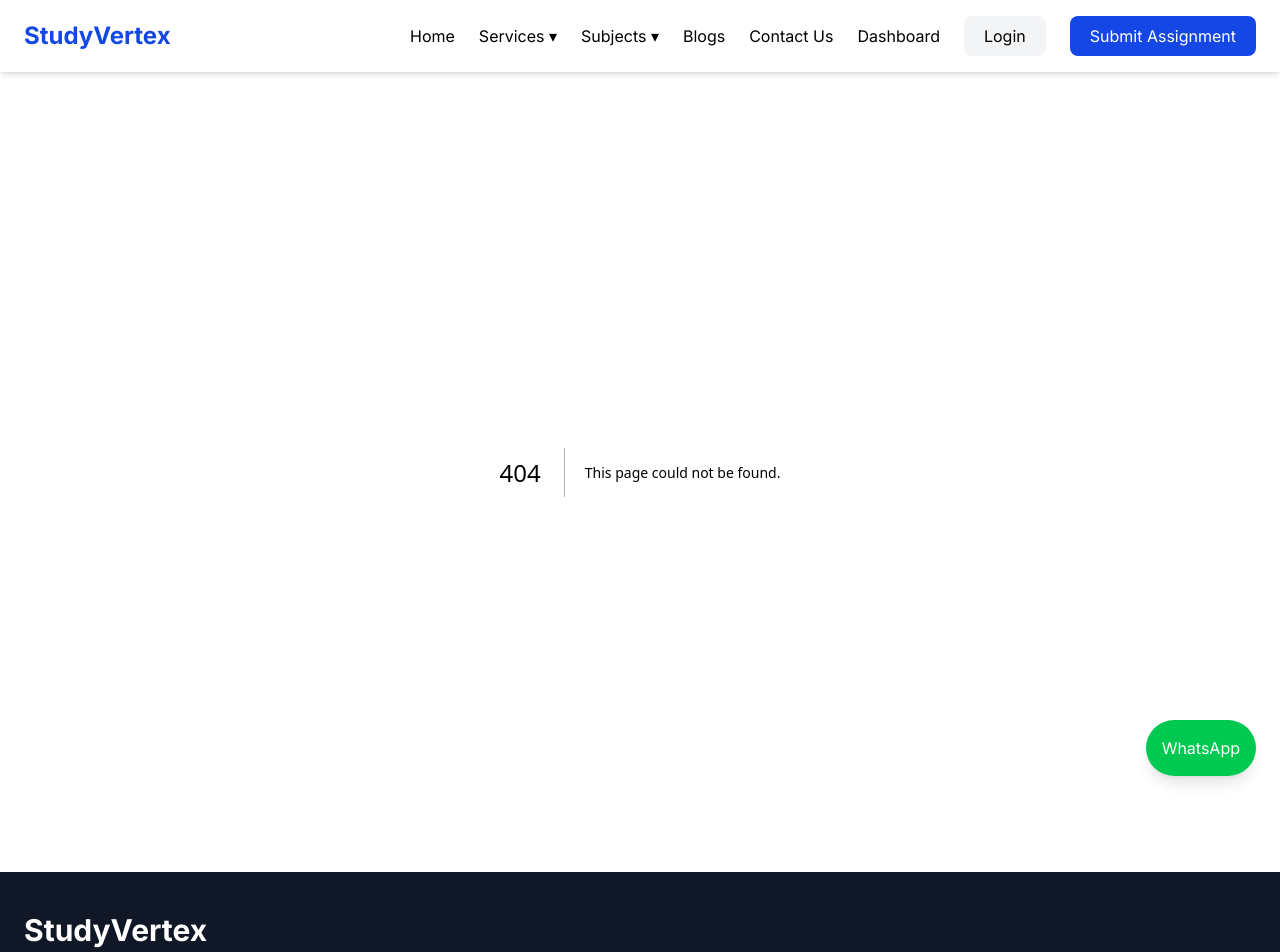
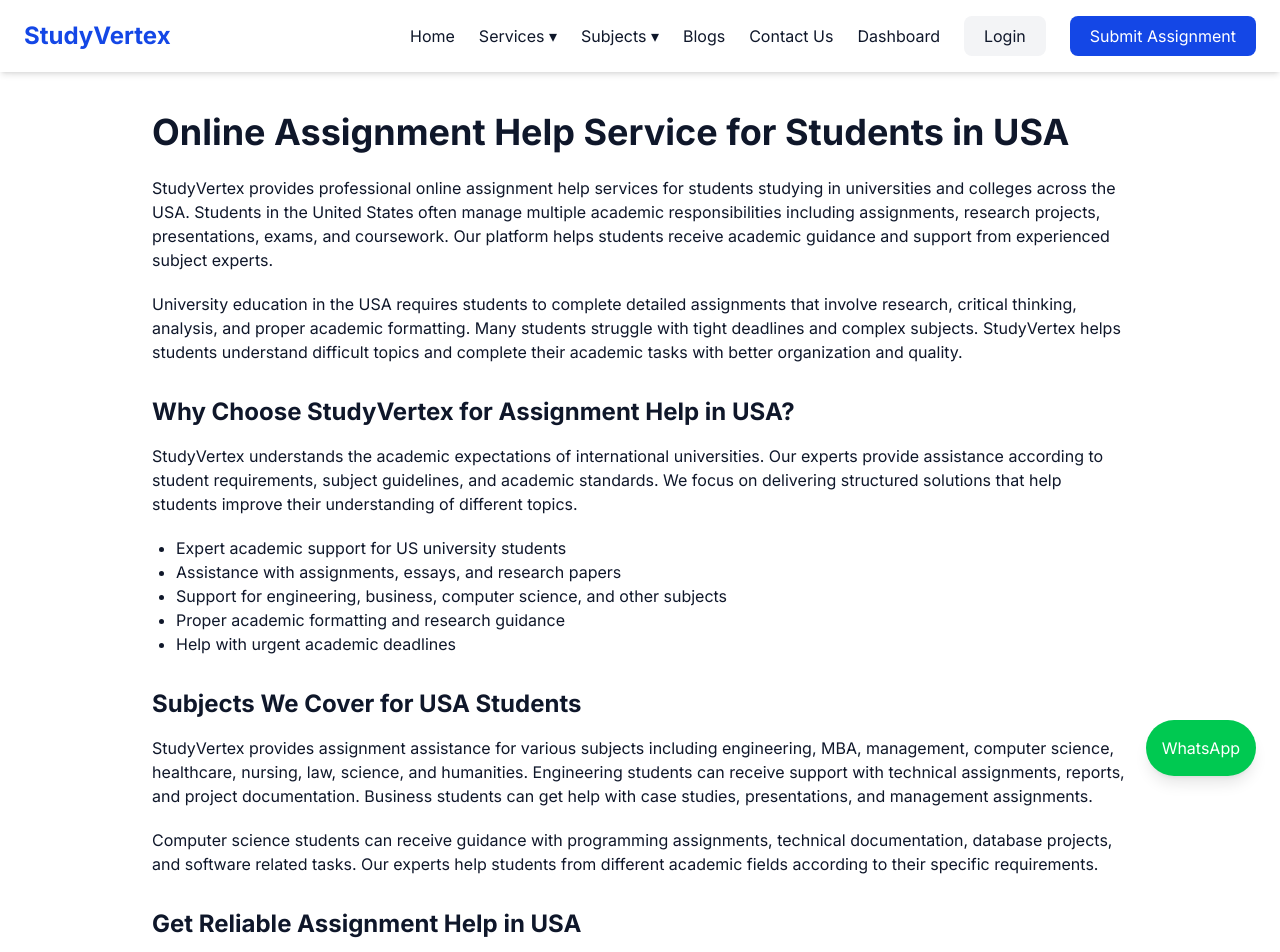
Before and after one commit to souravdadarwal01-max/StudyVertex, a Next.js app: page /usa-assignment-help in a window 1280 px wide. Before the commit this address had no page. Shown: the top 952 px of the page. Built offline with nearby package versions, Linux system fonts and the light colour scheme.

Commit message:
Create page.tsx

```diff
--- /dev/null
+++ b/app/usa-assignment-help/page.tsx
@@ -0,0 +1,115 @@
+export const metadata = {
+  title: "USA Assignment Help Service | Online Academic Help for US Students - StudyVertex",
+  description:
+    "StudyVertex provides online assignment help for students in the USA. Get expert academic assistance with assignments, homework, essays, and research papers.",
+};
+
+export default function USAAssignmentHelp() {
+  return (
+    <main className="max-w-5xl mx-auto px-6 py-10">
+
+      <h1 className="text-4xl font-bold mb-6">
+        Online Assignment Help Service for Students in USA
+      </h1>
+
+
+      <p className="mb-5">
+        StudyVertex provides professional online assignment help services for
+        students studying in universities and colleges across the USA. Students
+        in the United States often manage multiple academic responsibilities
+        including assignments, research projects, presentations, exams, and
+        coursework. Our platform helps students receive academic guidance and
+        support from experienced subject experts.
+      </p>
+
+
+      <p className="mb-5">
+        University education in the USA requires students to complete detailed
+        assignments that involve research, critical thinking, analysis, and
+        proper academic formatting. Many students struggle with tight deadlines
+        and complex subjects. StudyVertex helps students understand difficult
+        topics and complete their academic tasks with better organization and
+        quality.
+      </p>
+
+
+      <h2 className="text-2xl font-bold mt-8 mb-4">
+        Why Choose StudyVertex for Assignment Help in USA?
+      </h2>
+
+
+      <p className="mb-5">
+        StudyVertex understands the academic expectations of international
+        universities. Our experts provide assistance according to student
+        requirements, subject guidelines, and academic standards. We focus on
+        delivering structured solutions that help students improve their
+        understanding of different topics.
+      </p>
+
+
+      <ul className="list-disc ml-6 mb-6">
+
+        <li>
+          Expert academic support for US university students
+        </li>
+
+        <li>
+          Assistance with assignments, essays, and research papers
+        </li>
+
+        <li>
+          Support for engineering, business, computer science, and other
+          subjects
+        </li>
+
+        <li>
+          Proper academic formatting and research guidance
+        </li>
+
+        <li>
+          Help with urgent academic deadlines
+        </li>
+
+      </ul>
+
+
+      <h2 className="text-2xl font-bold mt-8 mb-4">
+        Subjects We Cover for USA Students
+      </h2>
+
+
+      <p className="mb-5">
+        StudyVertex provides assignment assistance for various subjects
+        including engineering, MBA, management, computer science, healthcare,
+        nursing, law, science, and humanities. Engineering students can receive
+        support with technical assignments, reports, and project documentation.
+        Business students can get help with case studies, presentations, and
+        management assignments.
+      </p>
+
+
+      <p className="mb-5">
+        Computer science students can receive guidance with programming
+        assignments, technical documentation, database projects, and software
+        related tasks. Our experts help students from different academic fields
+        according to their specific requirements.
+      </p>
+
+
+      <h2 className="text-2xl font-bold mt-8 mb-4">
+        Get Reliable Assignment Help in USA
+      </h2>
+
+
+      <p>
+        Managing university assignments can be challenging, especially when
+        students have multiple deadlines. StudyVertex provides reliable academic
+        assistance to help students save time, improve their understanding, and
+        complete their coursework effectively. Get professional assignment help
+        from StudyVertex and receive support designed for your academic needs.
+      </p>
+
+
+    </main>
+  );
+}
```
